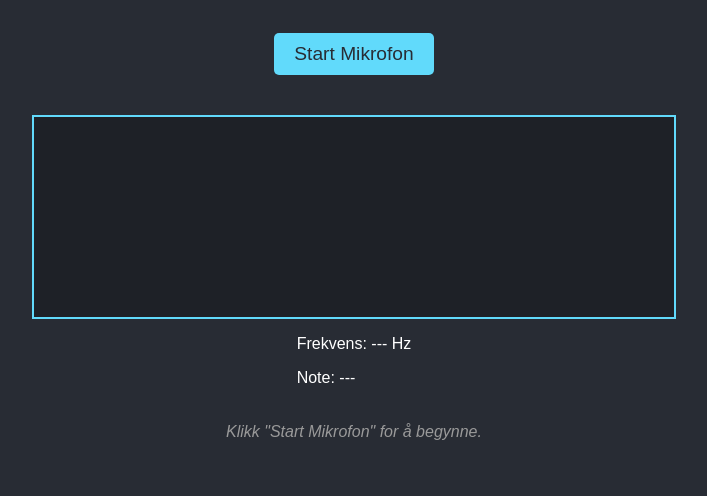
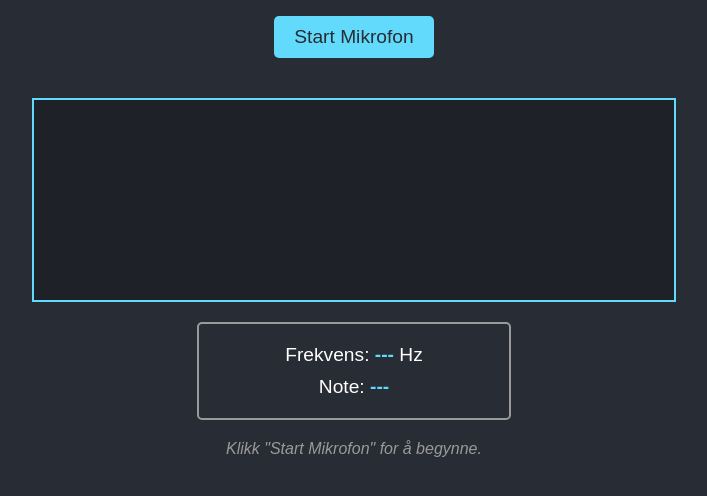
Before and after one commit to Hrafnir/Music-Match, a plain HTML site: page index.html in a window 1280 px wide. Shown: the part 230-726 px from the top of the page, without its empty margins (286-993 px from the left). Drawn offline with Linux system fonts and the light colour scheme.

Commit message:
Update style.css

```diff
--- a/style.css
+++ b/style.css
@@ -1,4 +1,4 @@
-/* Version: #4 */
+/* Version: #8 */
 body {
     background-color: #282c34;
     color: white;
@@ -37,9 +37,29 @@ h1 {
     margin-top: 20px;
 }
 
+/* NYTT: Styling for tone-visningsboksen */
+#pitch-display {
+    border: 2px solid #9a9a9a;
+    border-radius: 5px;
+    padding: 10px 30px;
+    margin-top: 20px;
+    width: 250px;
+    text-align: center;
+}
+
+#pitch-display p {
+    margin: 10px 0;
+    font-size: 1.2rem;
+}
+
+#pitch-display span {
+    font-weight: bold;
+    color: #61dafb;
+}
+
 #statusMessage {
     margin-top: 20px;
     font-style: italic;
     color: #9a9a9a;
 }
-/* Version: #4 */
+/* Version: #8 */
```
